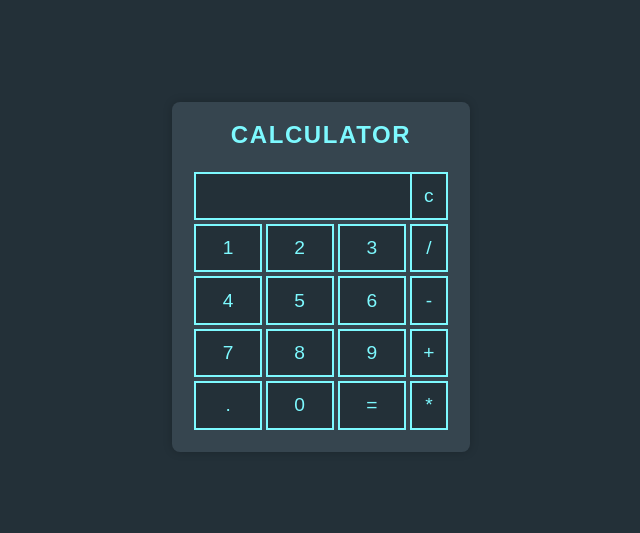
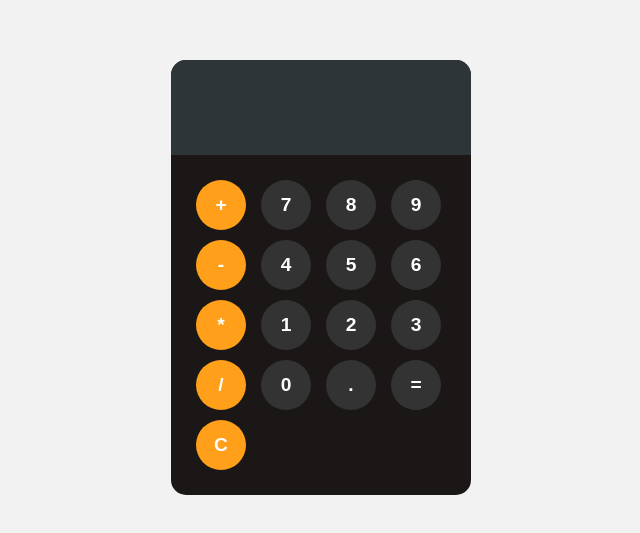
Before and after one commit to GilaniRabbu/calculator-javascript, a plain HTML site: page index.html in a window 1280 px wide. Shown: the part 123-656 px from the top of the page, without its empty margins (319-959 px from the left). Drawn offline with Linux system fonts and the light colour scheme.

Commit message:
Initial commit

```diff
--- a/index.html
+++ b/index.html
@@ -11,38 +11,27 @@
 </head>
 
 <body>
-    <div class="calculator">
-        <div class="title">Calculator</div>
-        <table border="0">
-            <tr>
-                <td colspan="3"><input type="text" id="result"></td>
-                <td><input type="button" value="c" onclick="clr()"></td>
-            </tr>
-            <tr>
-                <td><input type="button" value="1" onclick="display('1')"></td>
-                <td><input type="button" value="2" onclick="display('2')"></td>
-                <td><input type="button" value="3" onclick="display('3')"></td>
-                <td><input type="button" value="/" onclick="display('/')"></td>
-            </tr>
-            <tr>
-                <td><input type="button" value="4" onclick="display('4')"></td>
-                <td><input type="button" value="5" onclick="display('5')"></td>
-                <td><input type="button" value="6" onclick="display('6')"></td>
-                <td><input type="button" value="-" onclick="display('-')"></td>
-            </tr>
-            <tr>
-                <td><input type="button" value="7" onclick="display('7')"></td>
-                <td><input type="button" value="8" onclick="display('8')"></td>
-                <td><input type="button" value="9" onclick="display('9')"></td>
-                <td><input type="button" value="+" onclick="display('+')"></td>
-            </tr>
-            <tr>
-                <td><input type="button" value="." onclick="display('.')"></td>
-                <td><input type="button" value="0" onclick="display('0')"></td>
-                <td><input type="button" value="=" onclick="equate()"></td>
-                <td><input type="button" value="*" onclick="display('*')"></td>
-            </tr>
-        </table>
+    <div id="calculator">
+        <input id="display" readonly>
+        <div id="keys">
+            <button onclick="appendToDisplay('+')" class="operator-btn">+</button>
+            <button onclick="appendToDisplay('7')">7</button>
+            <button onclick="appendToDisplay('8')">8</button>
+            <button onclick="appendToDisplay('9')">9</button>
+            <button onclick="appendToDisplay('-')" class="operator-btn">-</button>
+            <button onclick="appendToDisplay('4')">4</button>
+            <button onclick="appendToDisplay('5')">5</button>
+            <button onclick="appendToDisplay('6')">6</button>
+            <button onclick="appendToDisplay('*')" class="operator-btn">*</button>
+            <button onclick="appendToDisplay('1')">1</button>
+            <button onclick="appendToDisplay('2')">2</button>
+            <button onclick="appendToDisplay('3')">3</button>
+            <button onclick="appendToDisplay('/')" class="operator-btn">/</button>
+            <button onclick="appendToDisplay('0')">0</button>
+            <button onclick="appendToDisplay('.')">.</button>
+            <button onclick="calculate()">=</button>
+            <button onclick="clearDisplay()" class="operator-btn">C</button>
+        </div>
     </div>
 
     <script src="script.js"></script>
--- a/script.js
+++ b/script.js
@@ -1,13 +1,18 @@
-function clr() {
-    document.getElementById("result").value = "";
+const DisplayOutput = document.getElementById('display');
+
+function appendToDisplay(input) {
+    DisplayOutput.value += input;
 }
 
-function display(val) {
-    document.getElementById("result").value += val;
+function calculate() {
+    try {
+        DisplayOutput.value = eval(DisplayOutput.value);
+    }
+    catch (error) {
+        DisplayOutput.value = 'Syntax Error';
+    }
 }
 
-function equate() {
-    let x = document.getElementById("result").value;
-    let y = eval(x);
-    document.getElementById("result").value = y;
+function clearDisplay() {
+    DisplayOutput.value = '';
 }
--- a/style.css
+++ b/style.css
@@ -1,62 +1,71 @@
-body {
-    font-family: Arial, sans-serif;
-    background-color: #233038;
+* {
     margin: 0;
     padding: 0;
+    box-sizing: border-box;
+}
+
+body {
     display: flex;
-    flex-direction: column;
     justify-content: center;
     align-items: center;
-    height: 100vh;
+    min-height: 100vh;
+    background: hsl(0, 0%, 95%);
 }
 
-.calculator {
-    background-color: #36454F;
-    border-radius: 0.5rem;
-    box-shadow: 0px 0px 10px rgba(0, 0, 0, 0.2);
-    padding: 1.2rem;
+#calculator {
+    font-family: Arial, sans-serif;
+    background: hsl(0, 10%, 10%);
+    border-radius: 15px;
+    max-width: 300px;
+    overflow: hidden;
 }
 
-.title {
-    color: #7DF9FF;
-    letter-spacing: 0.1rem;
-    text-transform: uppercase;
-    font-weight: 700;
-    font-size: 1.5rem;
-    text-align: center;
-    margin-bottom: 1.2rem;
+#display {
+    width: 100%;
+    padding: 20px;
+    font-size: 3rem;
+    text-align: left;
+    border: 0;
+    outline: 0;
+    color: #FFF;
+    background: hsl(200, 10%, 20%);
 }
 
-table {
-    width: 100%;
+#keys {
+    display: grid;
+    grid-template-columns: repeat(4, 1fr);
+    gap: 10px;
+    padding: 25px;
 }
 
-input[type="button"] {
-    width: 100%;
-    color: #7DF9FF;
-    background-color: #233038;
-    border: 2px solid #7DF9FF;
-    padding: 0.7rem;
+button {
+    cursor: pointer;
     font-size: 1.2rem;
+    font-weight: bold;
+    width: 50px;
+    height: 50px;
+    border-radius: 50%;
+    border: 0;
+    color: #FFF;
+    background: hsl(0, 0%, 20%);
 }
 
-input[type="button"]:is(:hover, :focus) {
-    color: #90EE90;
-    border-color: #90EE90;
+button:hover {
+    background: hsl(0, 0%, 30%);
 }
 
-input[type="text"] {
-    color: #7DF9FF;
-    background-color: #233038;
-    border: 2px solid #7DF9FF;
-    letter-spacing: 0.1rem;
-    font-weight: bold;
-    padding: 0.9rem;
-    width: 100%;
-    outline: 0;
+button:active {
+    background: hsl(0, 0%, 40%);
 }
 
-input[type="text"]:is(:focus) {
-    color: #90EE90;
-    border-color: #90EE90;
+.operator-btn {
+    background: hsl(35, 100%, 55%);
 }
+
+.operator-btn:hover {
+    background: hsl(35, 100%, 65%);
+}
+
+.operator-btn:active {
+    background: hsl(35, 100%, 75%);
+}
```
